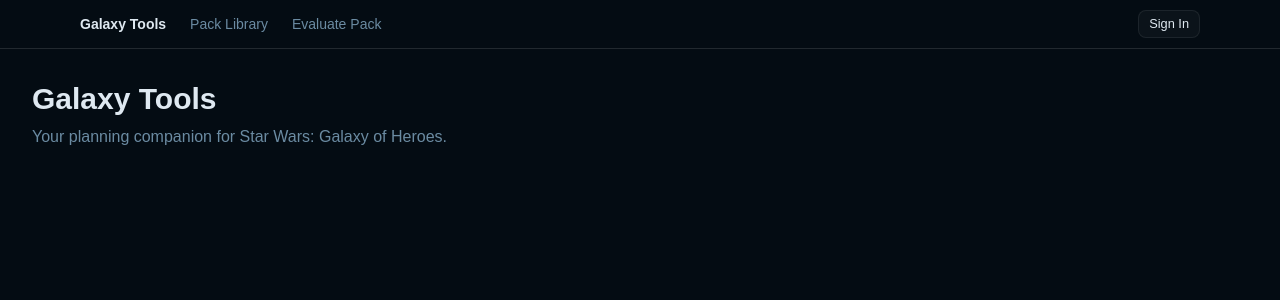
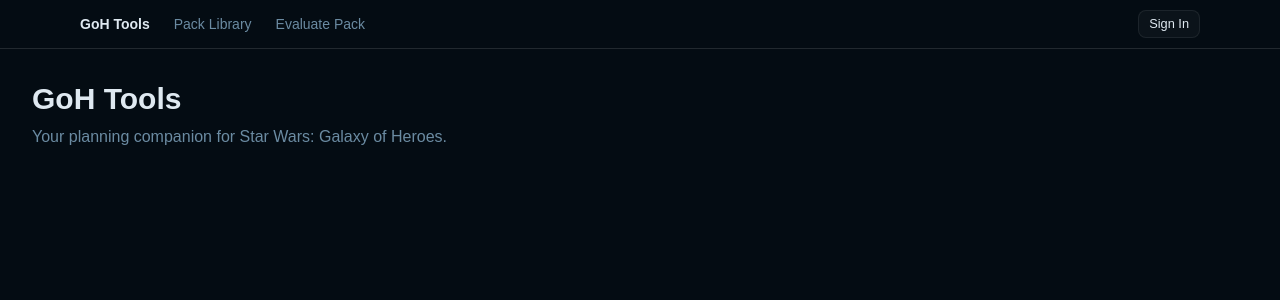
Before and after one commit to bmeschke/swgoh-utility-hub, a React (Vite) app: page / in a window 1280 px wide. Shown: the top 300 px of the page. Built offline with nearby package versions, Linux system fonts and the light colour scheme; no server answers.

Commit message:
chore: rename Galaxy Tools → GoH Tools
Co-Authored-By: Claude Sonnet 4.6 <noreply@anthropic.com>

```diff
--- a/index.html
+++ b/index.html
@@ -4,7 +4,7 @@
     <meta charset="UTF-8" />
     <link rel="icon" type="image/svg+xml" href="/favicon.svg" />
     <meta name="viewport" content="width=device-width, initial-scale=1.0" />
-    <title>Galaxy Tools</title>
+    <title>GoH Tools</title>
   </head>
   <body>
     <div id="root"></div>
--- a/src/components/nav.tsx
+++ b/src/components/nav.tsx
@@ -10,7 +10,7 @@ export default function Nav() {
       <div className="mx-auto flex h-12 max-w-6xl items-center justify-between px-4">
         <div className="flex items-center gap-6">
           <Link to="/" className="text-sm font-semibold">
-            Galaxy Tools
+            GoH Tools
           </Link>
           <Link
             to="/pack-library"
--- a/src/routes/HomePage.tsx
+++ b/src/routes/HomePage.tsx
@@ -1,7 +1,7 @@
 export default function HomePage() {
   return (
     <div className="p-8">
-      <h1 className="text-3xl font-bold">Galaxy Tools</h1>
+      <h1 className="text-3xl font-bold">GoH Tools</h1>
       <p className="mt-2 text-muted-foreground">Your planning companion for Star Wars: Galaxy of Heroes.</p>
     </div>
   )
```
Also changed, not shown: 2 other files (tests, documents, lock files or other folders).
